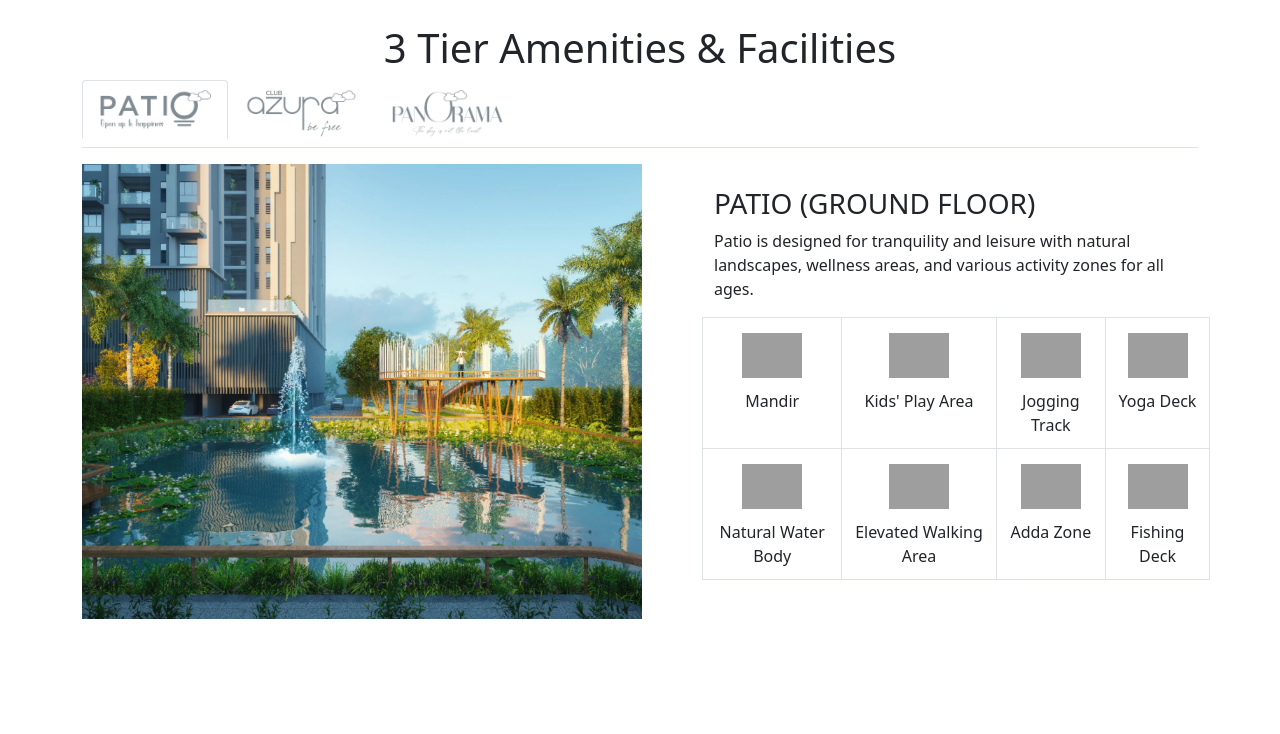
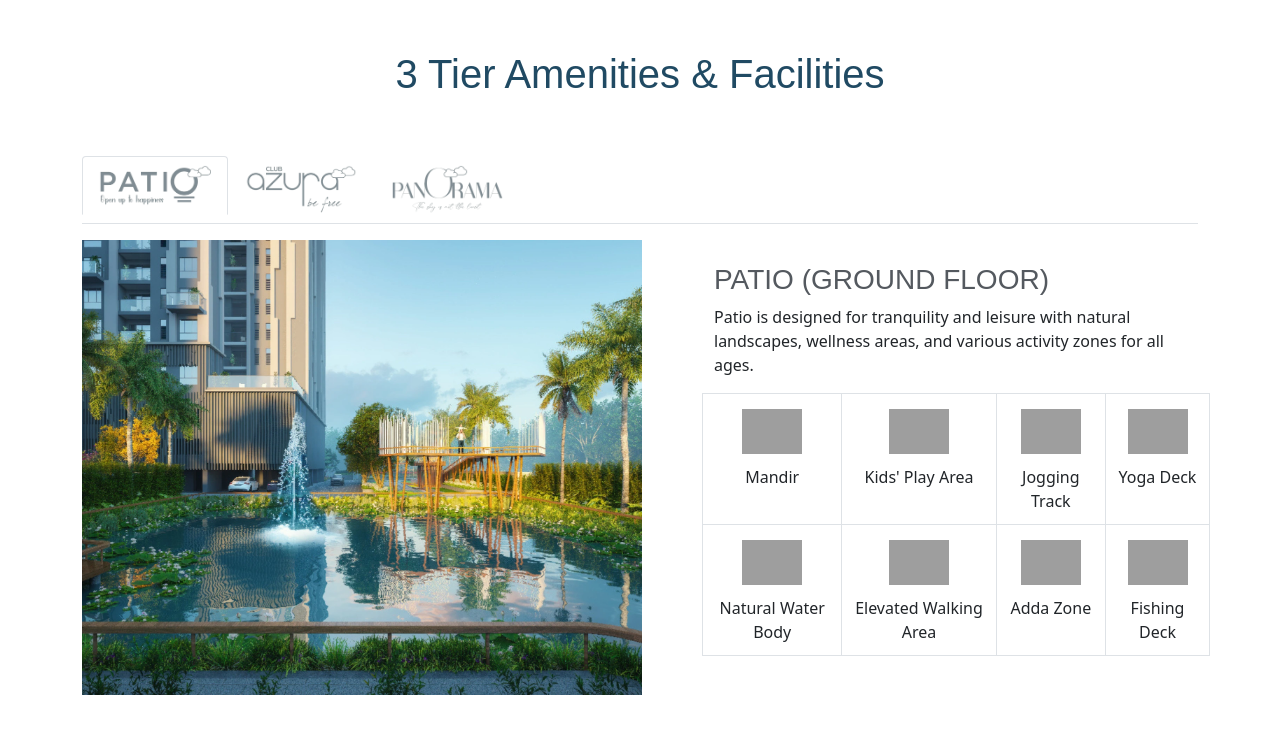
Before and after one commit to Babun001/Babun-s-Assignment, a plain HTML site: page index.html in a window 1280 px wide. Drawn offline with nearby package versions, Linux system fonts and the light colour scheme; grey boxes are pictures that could not be loaded.

Commit message:
add style

```diff
--- a/index.html
+++ b/index.html
@@ -30,6 +30,16 @@
         /* height: 40px; */
         /* object-fit: contain; */
         /* } */
+        .headLine{
+            /* color: red; */
+            font-family: sans-serif;
+            color: #204a63;
+            margin: 50px;
+        }
+        .textSection h3{
+            color: #54595f;
+            font-family: Khand, Sans-serif;
+        }
         .amenity-table {
             width: 100%;
             max-width: 500px;
```
